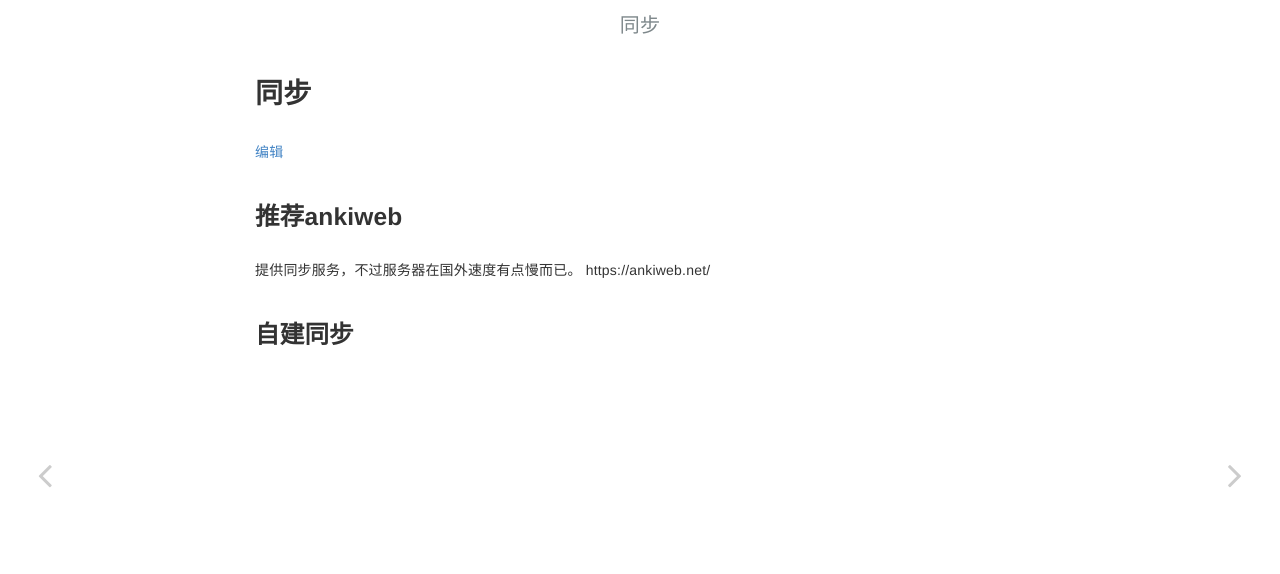
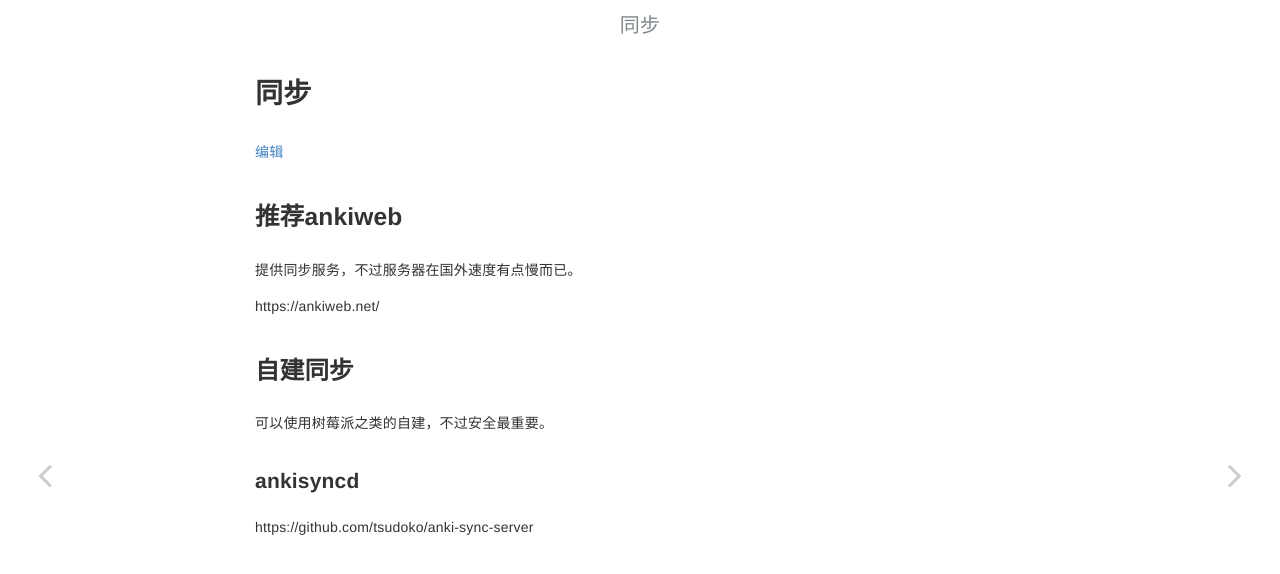
Before and after one commit to napoler/anki, a Jekyll site: the page built from docs/_posts/2019-04-28-同步.md, in a window 1280 px wide. Shown: the top 574 px of the page. Built offline with Jekyll 4.4.1, drawn with Linux system fonts in a browser that asks for light colours.

Commit message:
Signed-off-by: Terry chan <napoler2008@gmail.com>

```diff
--- a/docs/_posts/2019-04-28-同步.md
+++ b/docs/_posts/2019-04-28-同步.md
@@ -8,6 +8,10 @@ layout: post
 
 ## 推荐ankiweb
 提供同步服务，不过服务器在国外速度有点慢而已。
+
 https://ankiweb.net/
 
 ## 自建同步
+可以使用树莓派之类的自建，不过安全最重要。
+### ankisyncd
+https://github.com/tsudoko/anki-sync-server
```
